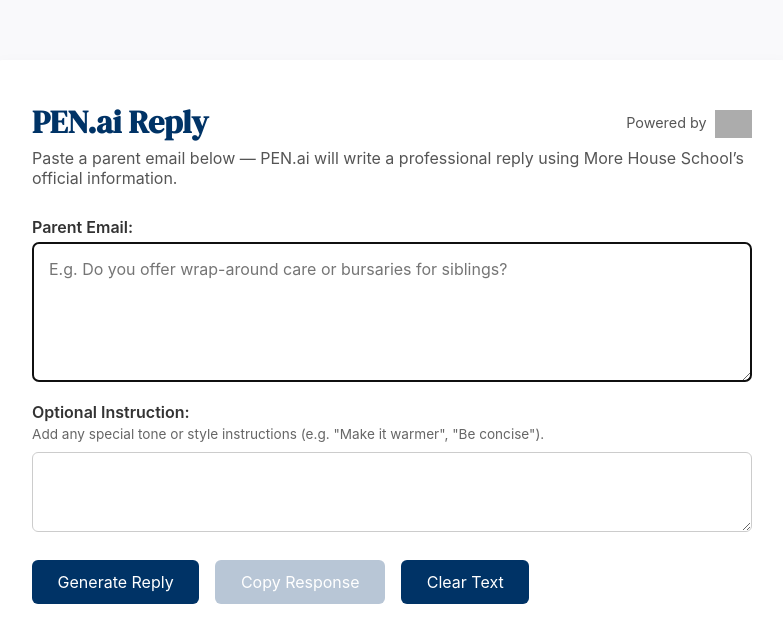
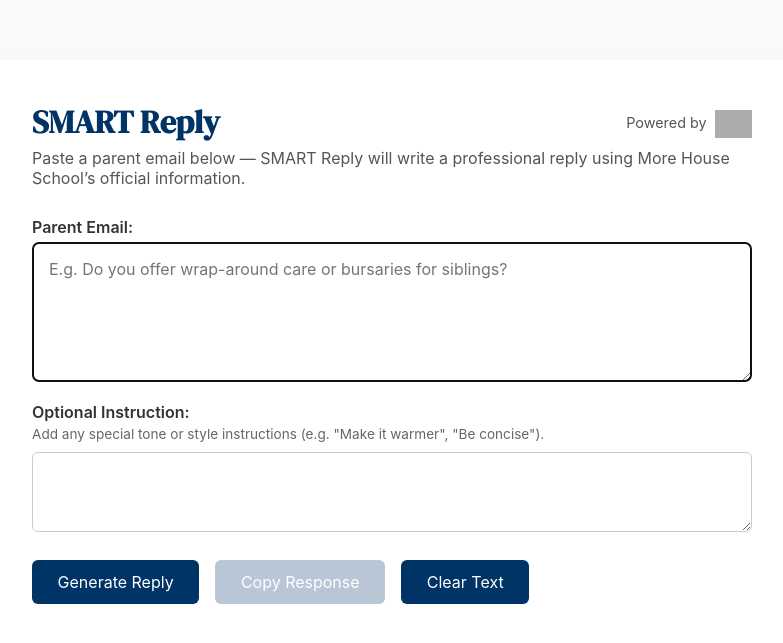
Before and after one commit to BobOttley/smart_reply_morehouse, a Flask app: page / in a window 1280 px wide. Shown: the top 643 px of the page, without its empty margins (248-1031 px from the left). Run offline with Flask 3, Linux system fonts and the light colour scheme; grey boxes are pictures that could not be loaded.

Commit message:
💡 Updated index.html with UI improvements

```diff
--- a/templates/index.html
+++ b/templates/index.html
@@ -128,7 +128,7 @@
 <body>
   <div class="container" role="main">
     <div style="display: flex; align-items: center; justify-content: space-between;">
-      <h1>PEN.ai Reply</h1>
+      <h1>SMART Reply</h1>
       <div style="font-size: 0.9rem; color: #555;">
         Powered by
         <img src="https://more-house-school.s3.eu-west-2.amazonaws.com/CT__300dpi_primary_full.jpg"
@@ -136,7 +136,7 @@
              style="vertical-align: middle; margin-left: 4px; opacity: 0.85;">
       </div>
     </div>
-    <p class="subtext">Paste a parent email below — PEN.ai will write a professional reply using More House School’s official information.</p>
+    <p class="subtext">Paste a parent email below — SMART Reply will write a professional reply using More House School’s official information.</p>
 
     <label for="parentMessage">Parent Email:</label>
     <textarea id="parentMessage" placeholder="E.g. Do you offer wrap-around care or bursaries for siblings?"></textarea>
```
